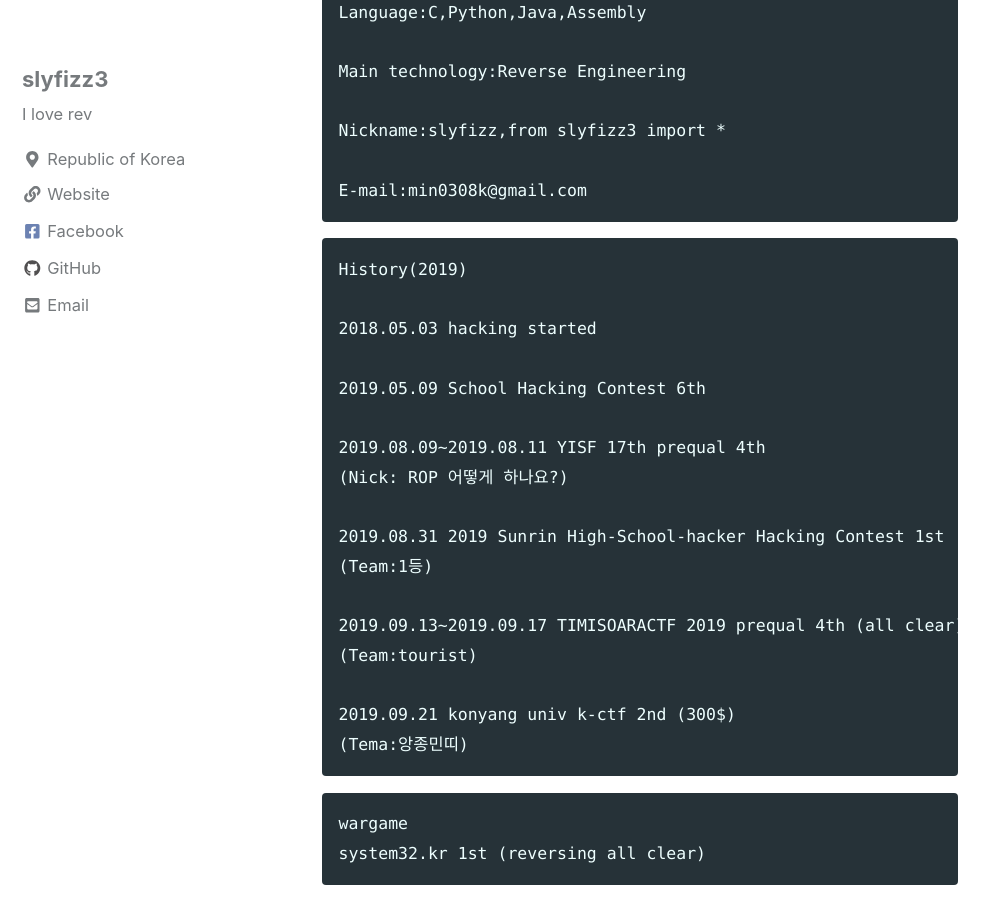
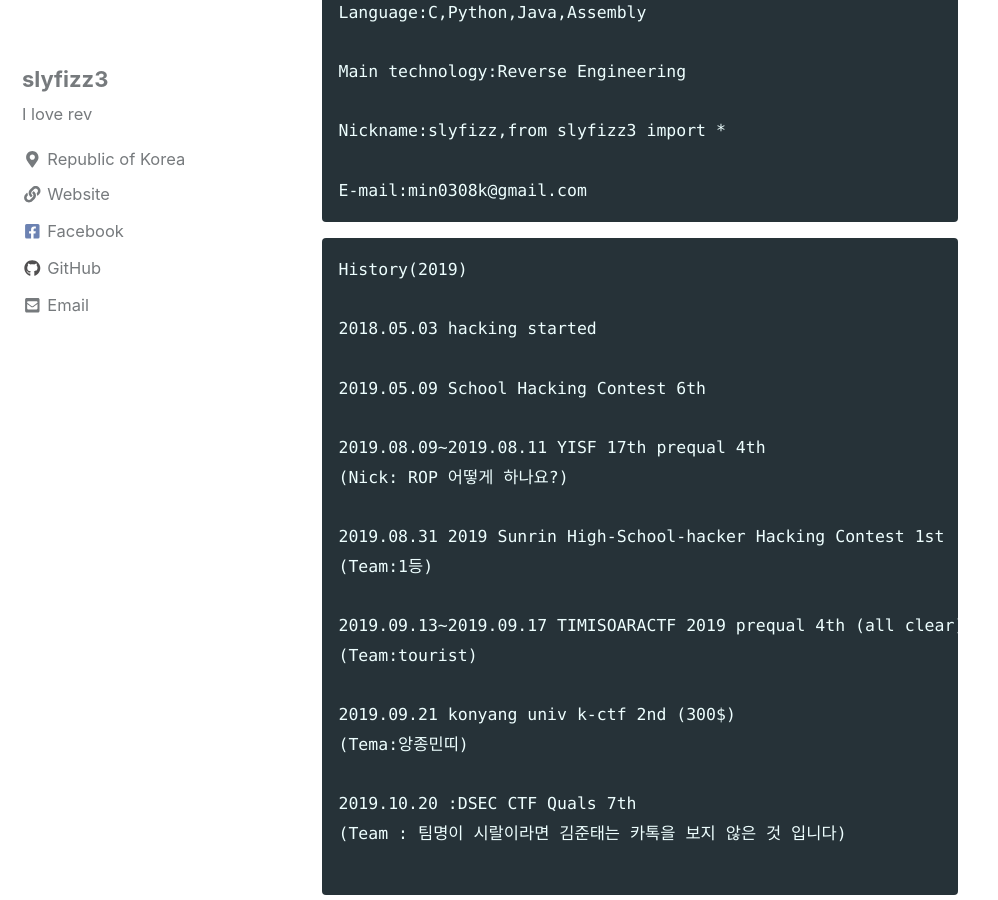
Before and after one commit to slyfizz3/slyfizz3.github.io, a Jekyll site: the page built from _pages/about.md, in a window 1280 px wide and 900 px high, scrolled down 419 px. Shown: the whole window, without its empty margins (0-998 px from the left). Built offline with Jekyll 4.4.1, drawn with Linux system fonts in a browser that asks for light colours; cached includes are drawn as plain includes; nearby versions of some CDN libraries.

Commit message:
Update about.md

````diff
--- a/_pages/about.md
+++ b/_pages/about.md
@@ -39,6 +39,10 @@ History(2019)
 
 2019.09.21 konyang univ k-ctf 2nd (300$)
 (Tema:앙종민띠)
+
+2019.10.20 :DSEC CTF Quals 7th
+(Team : 팀명이 시랄이라면 김준태는 카톡을 보지 않은 것 입니다)
+
 ```
 
 ```
````
